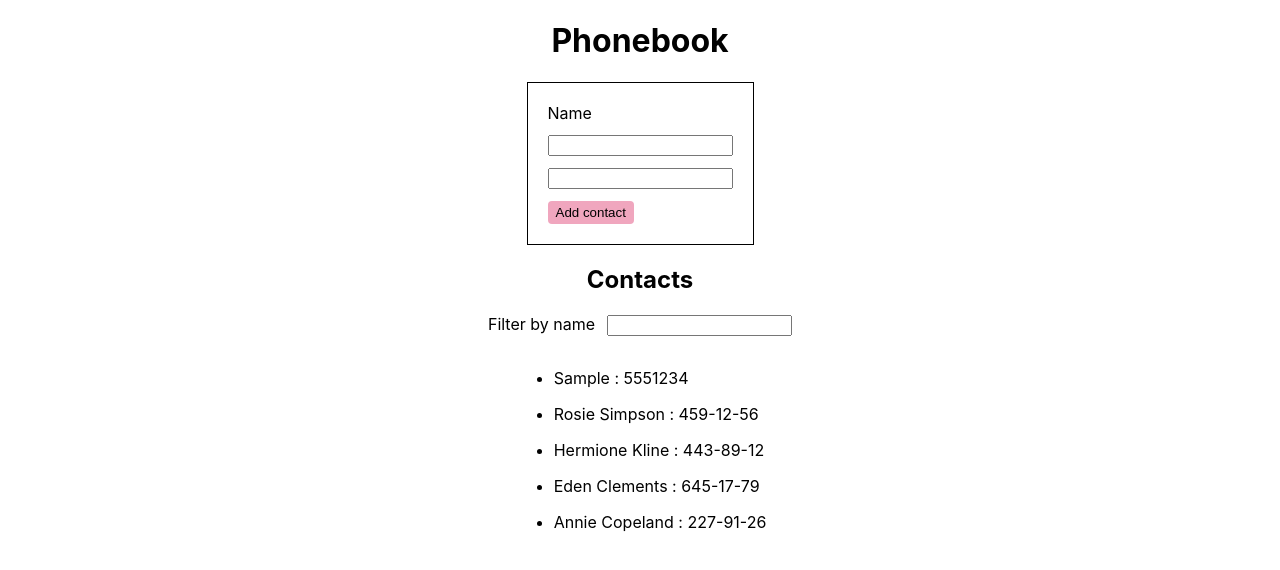
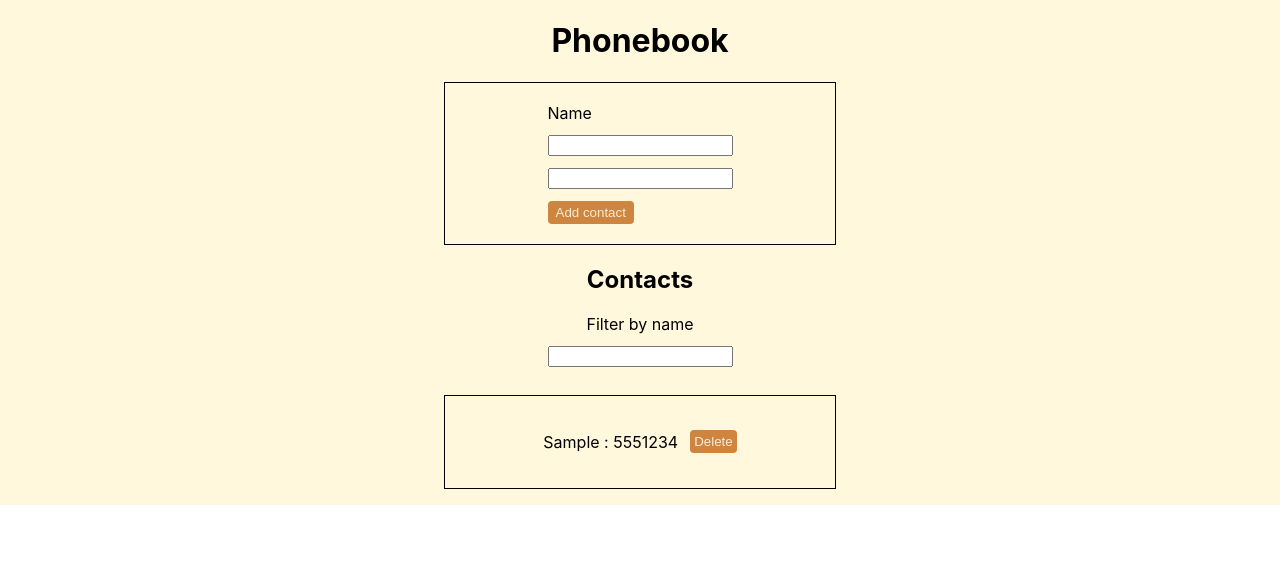
Before and after one commit to anatolytrue/goit-react-hw-02-phonebook, a React (Create React App) app: page / in a window 1280 px wide. Both pictures are taken after typing "Sample", "5551234" into the empty fields and a click on the button "Add contact". Shown: the top 570 px of the page. Built offline with nearby package versions, Linux system fonts and the light colour scheme.

Commit message:
add all and refactor

```diff
--- a/src/components/App.css
+++ b/src/components/App.css
@@ -1,5 +1,5 @@
 .phonebook{
-    height: 100vh;
+    height: 100%;
     display: flex;
     /* justify-content: center; */
     align-items: center;
@@ -7,4 +7,5 @@
 
     font-size: 140;
     color: #010101;
+    background-color:cornsilk;
 }
--- a/src/components/App.jsx
+++ b/src/components/App.jsx
@@ -2,6 +2,7 @@ import './App.css'
 import React, { Component } from 'react';
 import ContactForm from './ContactForm/ContactForm';
 import Filter from './Filter/Filter';
+import ContactList from './ContactList/ContactList';
 import { nanoid } from 'nanoid'
 
 
@@ -9,85 +10,60 @@ import { nanoid } from 'nanoid'
 
 class App extends Component {
   state = {
-    contacts: [
-      { id: 'id-1', name: 'Rosie Simpson', number: '459-12-56' },
-      {id: 'id-2', name: 'Hermione Kline', number: '443-89-12'},
-      {id: 'id-3', name: 'Eden Clements', number: '645-17-79'},
-      { id: 'id-4', name: 'Annie Copeland', number: '227-91-26' },
-    ],
+    contacts: [ ],
     filter: '',
   };
-
-  // nameId = nanoid();
 
   changeFilter = e => {
         this.setState({ filter: e.currentTarget.value });
   }
 
-
-
   getVisibleContacts = () => {
-
     const { contacts, filter } = this.state;
-
     const normalizedFilter = filter.toLowerCase();
     return contacts.filter(contact =>
       contact.name.toLowerCase().includes(normalizedFilter))
   }
 
-
-
-
-
   addContact = ({ name, number }) => {
-        const contact = {
+    const { contacts } = this.state;
+    const newContact = {
           id: nanoid(),
           name,
           number,
         };
-
-        this.setState(({contacts}) => ({
-          contacts: [contact, ...contacts],
+    contacts.find(contact => newContact.name.toLowerCase() === contact.name.toLowerCase())
+        ? alert( `${newContact.name} is already in contacts` )
+        : this.setState(({contacts}) => ({
+          contacts: [newContact, ...contacts],
         }))
   }
-    // renderContact = () => {
-    //   const { contacts } = this.state;
-    //   return
-    // }
 
+  deleteContact = contactId => {
+    this.setState(
+      prevState => ({
+        contacts: prevState.contacts.filter(contact => contact.id !== contactId),
+      })
+    )
+  }
 
   render() {
-    const contactsRender = this.getVisibleContacts();
-
+    const filteredContacts = this.getVisibleContacts()
     return (
       <div className="phonebook">
-
         <h1 className="counter__title">Phonebook</h1>
-        <ContactForm onSubmit={ this.addContact} />
+        <ContactForm onSubmit={this.addContact} />
 
         <h2 className="counter__title">Contacts</h2>
         <Filter value={this.state.filter} onChange={this.changeFilter } />
-        {/* <ContactList ... /> */}
-
-
-
-
-          {/* <label htmlFor="filter"> filter by name
-            <input type="text" name="filter" value={this.state.filter} onChange={ this.changeFilter} />
-          </label>
-           */}
-          <ul>
-            {contactsRender.map(({ id, name, number}) => (
-              <li key={id}>
-                <p>{name} : { number}</p>
-              </li>
-            ))}
-          </ul>
-
-
+        <ContactList
+          contacts={filteredContacts}
+          onDeleteContact={this.deleteContact}
+        />
       </div>
     );
   }
 }
 
+
 export default App;
--- a/src/components/ContactForm/ContactForm.css
+++ b/src/components/ContactForm/ContactForm.css
@@ -5,6 +5,7 @@
         align-items: center;
         padding: 20px;
         border: 1px solid black;
+        min-width: 350px;
 }
 
 .phonebook__label {
@@ -22,7 +23,8 @@
     padding: 4px 8px;
     border-style: none;
     border-radius: 4px;
-    background-color: rgb(240, 166, 190);
+    background-color:peru;
+    color: antiquewhite;
     min-width: 40px;
     margin-top: 12px;
 }
--- a/src/components/ContactForm/ContactForm.jsx
+++ b/src/components/ContactForm/ContactForm.jsx
@@ -1,4 +1,5 @@
 import React, { Component } from "react";
+import PropTypes from 'prop-types'
 import './ContactForm.css'
 
 class ContactForm extends Component{
@@ -7,6 +8,9 @@ class ContactForm extends Component{
         number: '',
     }
 
+    static propTypes = {
+        onSubmit: PropTypes.func.isRequired
+    }
 
     handleChange = e => {
 
@@ -25,8 +29,6 @@ class ContactForm extends Component{
     }
 
     render() {
-
-
         return (
             <form className="phonebook__form" onSubmit={this.handleSubmit}>
             <label className="phonebook__label" htmlFor={this.nameId}>
--- a/src/components/ContactList/ContactList.css
+++ b/src/components/ContactList/ContactList.css
@@ -0,0 +1,26 @@
+.phonebook__contact-list{
+    display: flex;
+        flex-direction: column;
+        justify-content: center;
+        align-items: center;
+        padding: 20px;
+        border: 1px solid black;
+        min-width: 350px;
+        list-style:square;
+}
+
+.phonebook__contact-list-item{
+    display: flex;
+    flex-direction: row;
+    align-items: center;
+}
+
+.phonebook__contact-list-btn{
+    min-height: 16px;
+    margin-left: 12px;
+    background-color:peru;
+    color:antiquewhite;
+    border-style: none;
+    border-radius: 4px;
+    padding: 4px;
+}
--- a/src/components/ContactList/ContactList.jsx
+++ b/src/components/ContactList/ContactList.jsx
@@ -0,0 +1,31 @@
+import PropTypes from 'prop-types'
+import './ContactList.css'
+
+
+const ContactList = ({ contacts, onDeleteContact }) => (
+
+    <ul className='phonebook__contact-list'>
+        {contacts.map(({ id, name, number}) => (
+            <li key={id} className="phonebook__contact-list-item">
+                <p>{name} : { number}</p>
+                <button type="button"
+                    onClick={() => onDeleteContact(id)}
+                    className="phonebook__contact-list-btn">
+                Delete
+                </button>
+            </li>
+
+            ))}
+    </ul>
+)
+
+ContactList.propTypes = {
+    contacts: PropTypes.arrayOf(PropTypes.shape({
+        id: PropTypes.string.isRequired,
+        name: PropTypes.string.isRequired,
+        number: PropTypes.string.isRequired
+    })),
+    onDeleteContact: PropTypes.func.isRequired,
+}
+
+export default ContactList;
--- a/src/components/Filter/Filter.css
+++ b/src/components/Filter/Filter.css
@@ -1,3 +1,9 @@
 .filter__input{
-    margin-left: 12px;
+    margin: 12px;
 }
+
+.phonebook__filter-label{
+    display: flex;
+    flex-direction: column;
+    align-items: center;
+}
--- a/src/components/Filter/Filter.jsx
+++ b/src/components/Filter/Filter.jsx
@@ -1,8 +1,11 @@
 // import React, { Component } from "react";
 import './Filter.css'
+import PropTypes from 'prop-types'
+import './Filter.css'
+
 
 const Filter = ({ value, onChange }) => (
-    <label>
+    <label className='phonebook__filter-label'>
         Filter by name
         <input
             className="filter__input"
@@ -13,4 +16,10 @@ const Filter = ({ value, onChange }) => (
 
     </label>
 )
+
+Filter.propTypes = {
+    value: PropTypes.string.isRequired,
+    onChange: PropTypes.func.isRequired
+}
+
 export default Filter;
```
Also changed, not shown: src/components/ContactElement/ContactElement.css (deleted), src/components/ContactElement/ContactElement.jsx (deleted).
